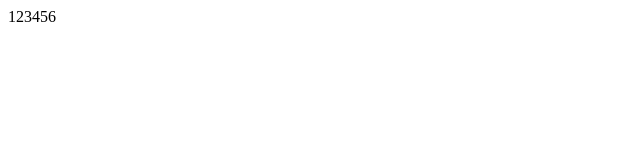
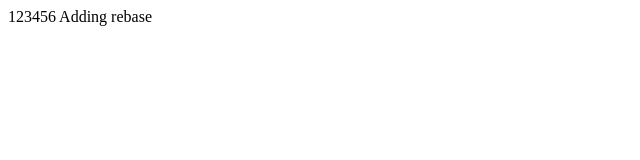
Before and after one commit to sadoctober/gitless, a website: page index.html in a window 1280 px wide. Shown: the whole page, without its empty margins (0-640 px from the left). Drawn offline with Linux system fonts and the light colour scheme.

Commit message:
some new commit

```diff
--- a/index.html
+++ b/index.html
@@ -10,6 +10,7 @@
 
 <body>
     123456
+    Adding rebase
 </body>
 
 </html>
```
